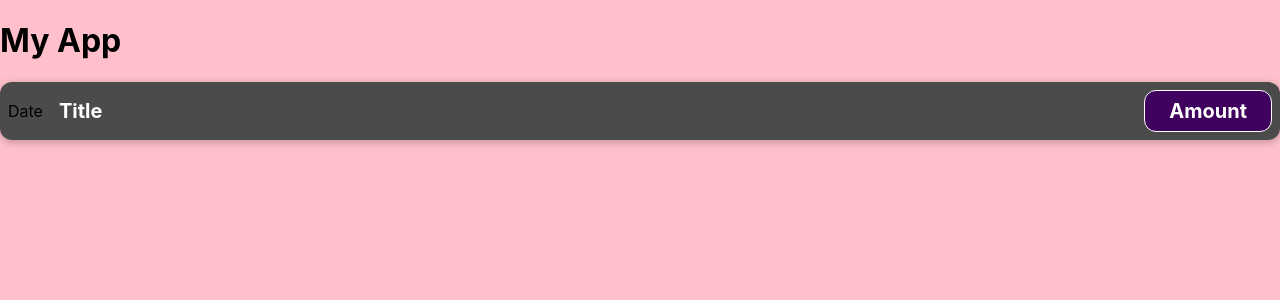
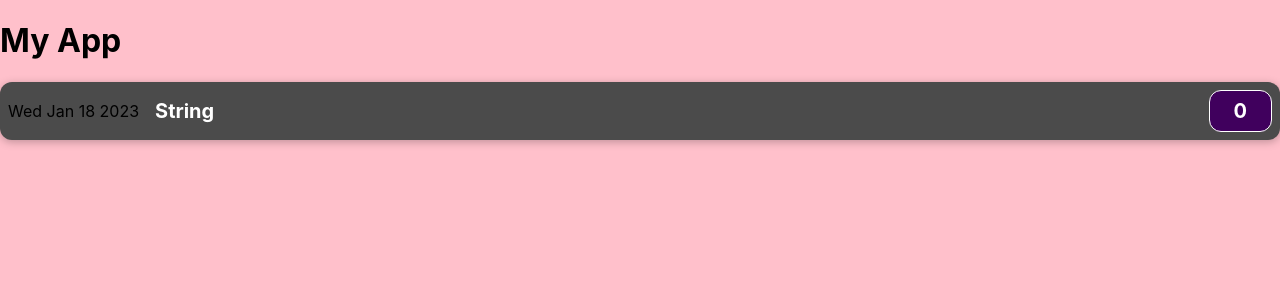
Before and after one commit to kwatts949/react, a JavaScript app in the folder project_1/: page / in a window 1280 px wide. Shown: the top 300 px of the page. Built offline with nearby package versions, Linux system fonts and the light colour scheme; the HTML template or start-up script is replaced by a standard one.

Commit message:
Add dynamic data output

```diff
--- a/project_1/src/components/ExpenseItem.js
+++ b/project_1/src/components/ExpenseItem.js
@@ -1,12 +1,16 @@
 import './ExpenseItem.css'
 
 function ExpenseItem() {
+  const expenseDate = new Date(2023, 0, 18).toDateString();
+  const expenseTitle = 'String'
+  const expenseAmount = 0.00
+
   return (
     <div className='expense-item'>
-      <div>Date</div>
+      <div>{expenseDate}</div>
       <div className='expense-item__description'>
-        <h2>Title</h2>
-      <div className='expense-item__price'>Amount</div>
+        <h2>{expenseTitle}</h2>
+      <div className='expense-item__price'>{expenseAmount}</div>
       </div>
     </div>
   );
```
